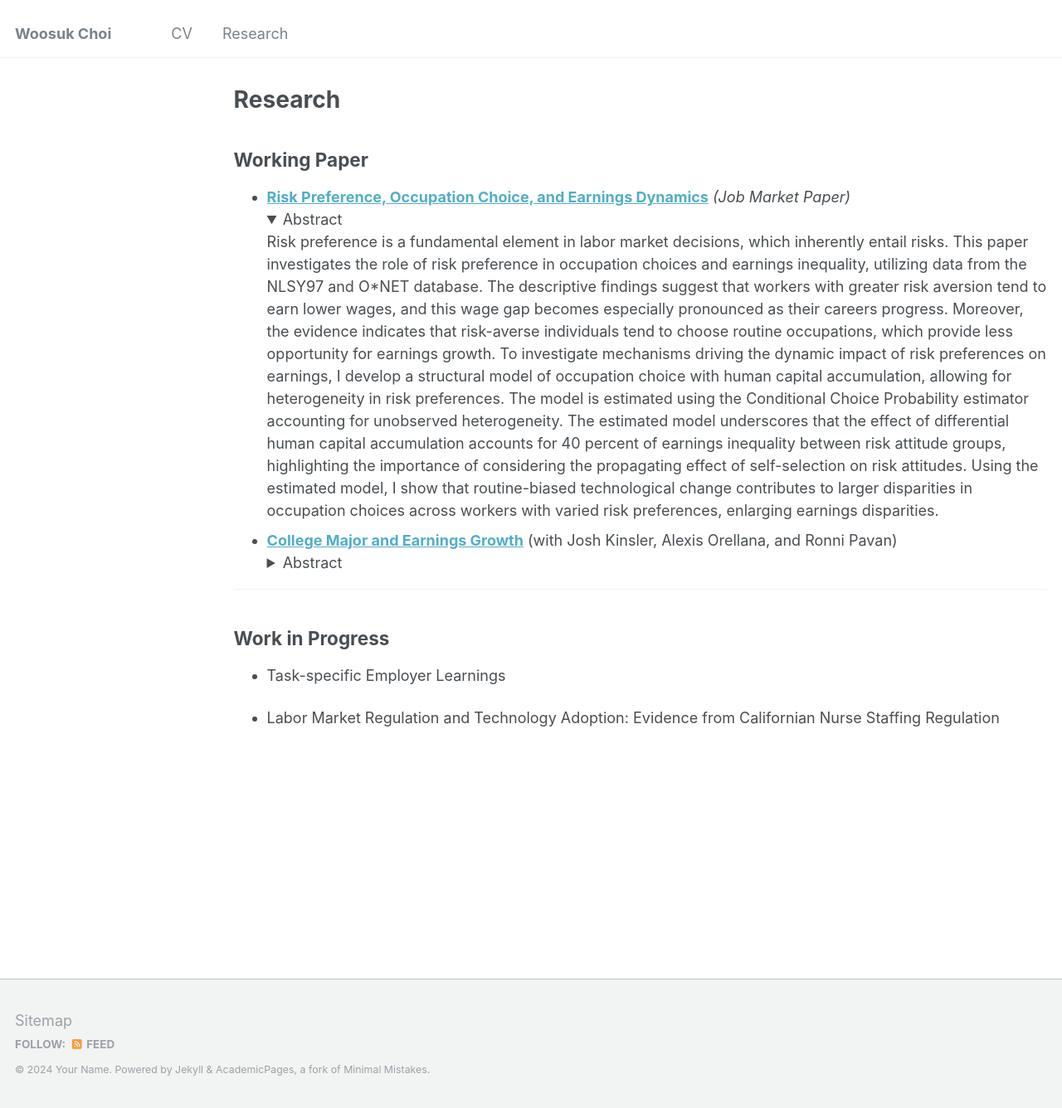
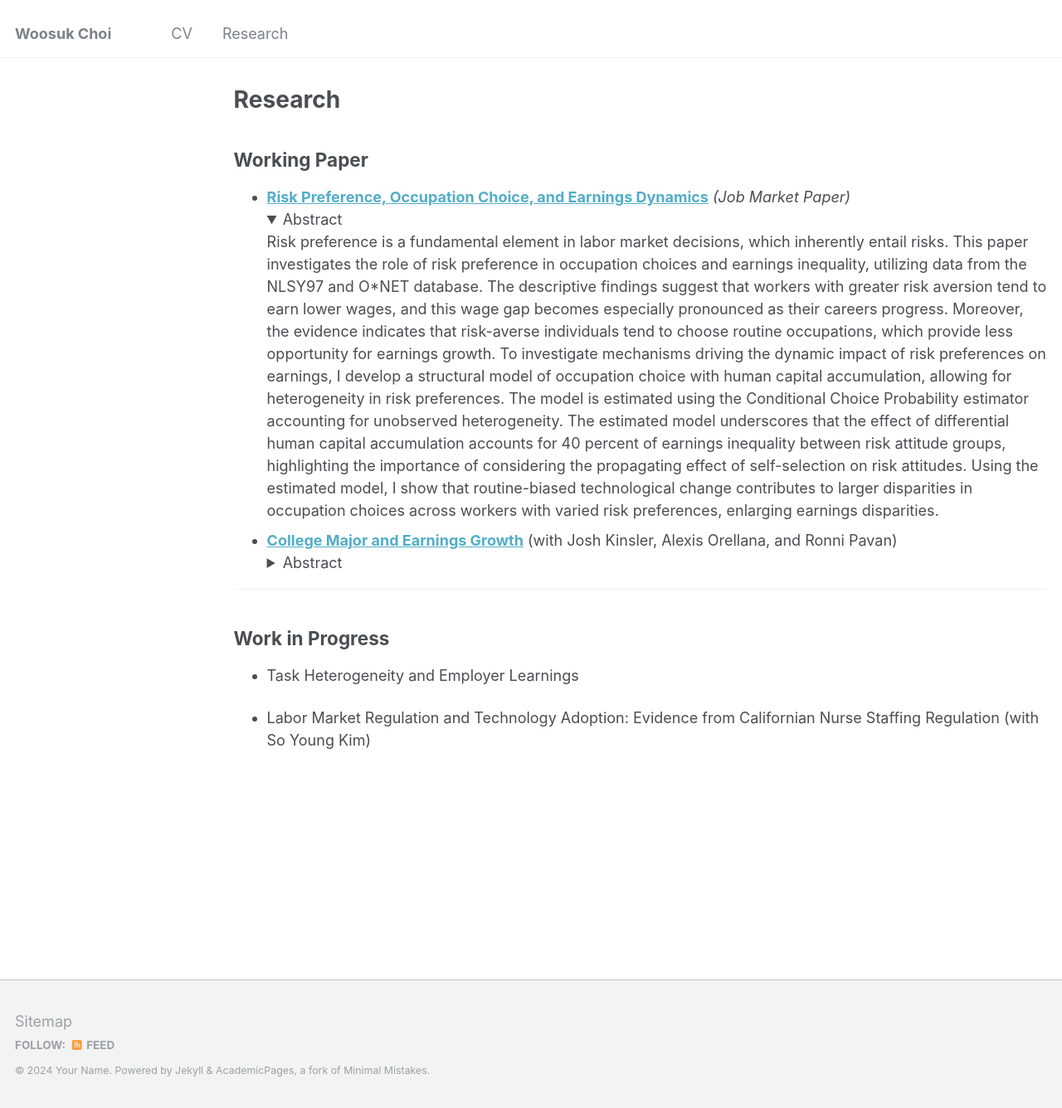
Before and after one commit to woosukchoi/old_page, a Jekyll site: the page built from _pages/research.md, in a window 1280 px wide and 1336 px high. Shown: the whole window at 83% size. Built offline with Jekyll 4.4.1, drawn with Linux system fonts in a browser that asks for light colours.

Commit message:
Update research.md

```diff
--- a/_pages/research.md
+++ b/_pages/research.md
@@ -20,6 +20,6 @@ author_profile: false
 
 ---
 ## Work in Progress
-- Task-specific Employer Learnings
+- Task Heterogeneity and Employer Learnings
 
-- Labor Market Regulation and Technology Adoption: Evidence from Californian Nurse Staffing Regulation
+- Labor Market Regulation and Technology Adoption: Evidence from Californian Nurse Staffing Regulation (with So Young Kim)
```
